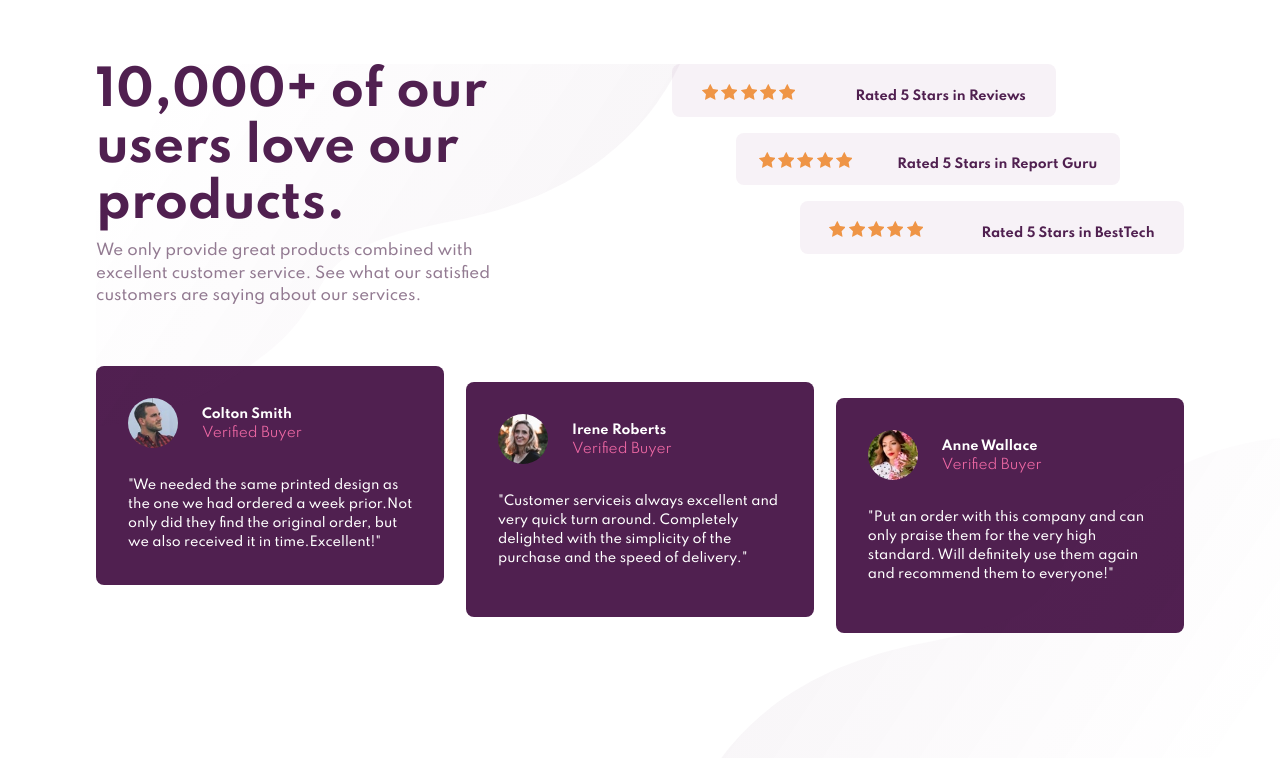
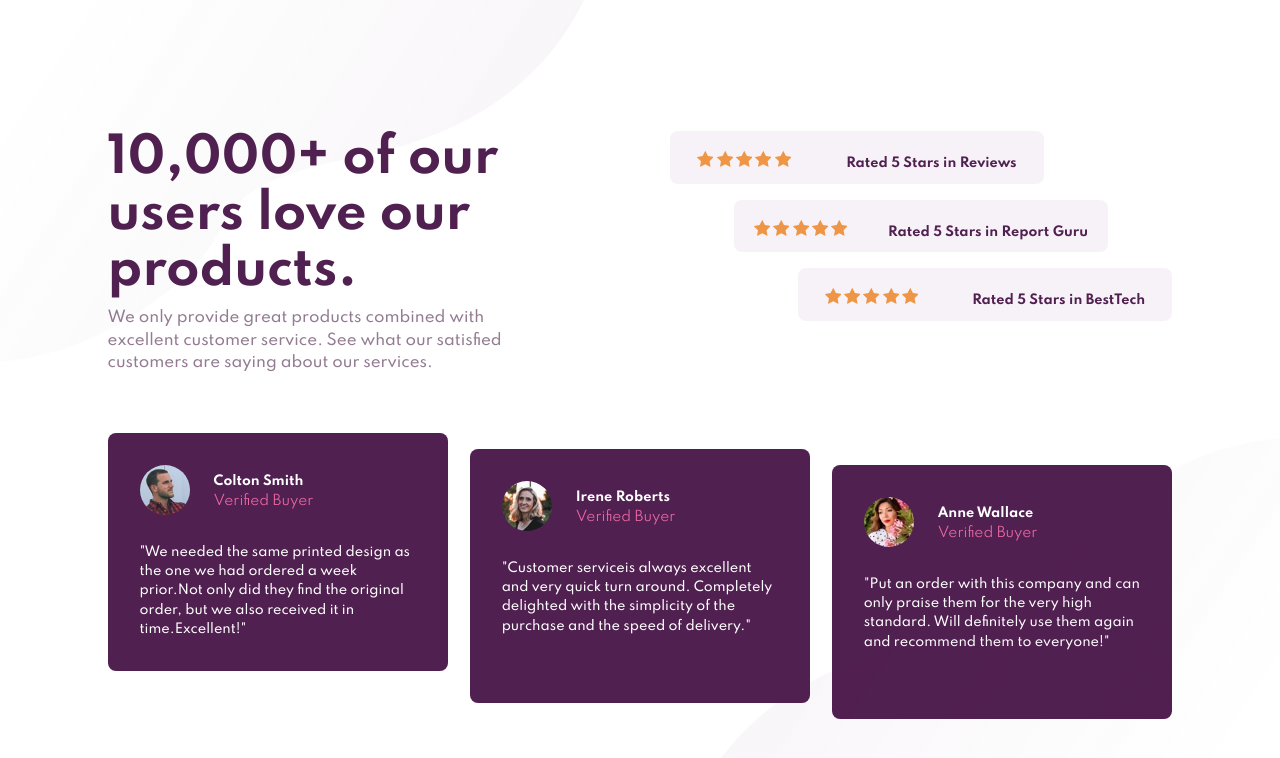
Before and after one commit to jmnyarega/social-proof-section, a plain HTML site: page index.html in a window 1280 px wide. Drawn offline with Linux system fonts and the light colour scheme.

Commit message:
clear & obvios error

```diff
--- a/css/index.css
+++ b/css/index.css
@@ -21,15 +21,14 @@
 
 body {
   font-size: var(--font-size);
-  max-width: 1400px;
-  width: 85%;
-  margin: 5% auto;
-
   font-family: "Spartan", sans-serif;
 }
 
 .container {
   padding: 0.3rem;
+  max-width: 1400px;
+  width: 85%;
+  margin: 10% auto;
 }
 
 .pattern-top {
@@ -37,6 +36,8 @@ body {
   background: url(../images/bg-pattern-top-mobile.svg);
   height: 232px;
   width: 374px;
+  top: 0;
+  left: 0;
 }
 
 .pattern-bottom {
--- a/index.html
+++ b/index.html
@@ -35,8 +35,8 @@
   </head>
   <body>
     <div class="pattern-top" alt="top-bg"></div>
-    <div class="pattern-bottom" alt="top-bg"></div>
-
+    <div class="pattern-bottom" alt="bottom-bg"></div>
+    <div class="container">
       <section class="top-section">
         <div class="heading">
           <h3 class="title">
@@ -100,8 +100,8 @@
           </div>
           <div class="card__description">
             "We needed the same printed design as the one we had ordered a week
-          prior.Not only did they find the original order, but we also received
-          it in time.Excellent!"
+            prior.Not only did they find the original order, but we also
+            received it in time.Excellent!"
           </div>
         </div>
 
@@ -119,8 +119,8 @@
           </div>
           <div class="card__description">
             "Customer serviceis always excellent and very quick turn around.
-          Completely delighted with the simplicity of the purchase and the speed
-          of delivery."
+            Completely delighted with the simplicity of the purchase and the
+            speed of delivery."
           </div>
         </div>
 
@@ -137,11 +137,12 @@
             </div>
           </div>
           <div class="card__description">
-          "Put an order with this company and can only praise them for the very
-          high standard. Will definitely use them again and recommend them to
-          everyone!"
+            "Put an order with this company and can only praise them for the
+            very high standard. Will definitely use them again and recommend
+            them to everyone!"
           </div>
         </div>
       </section>
+    </div>
   </body>
 </html>
```
Lines whose indentation alone changed are shown as unchanged.
